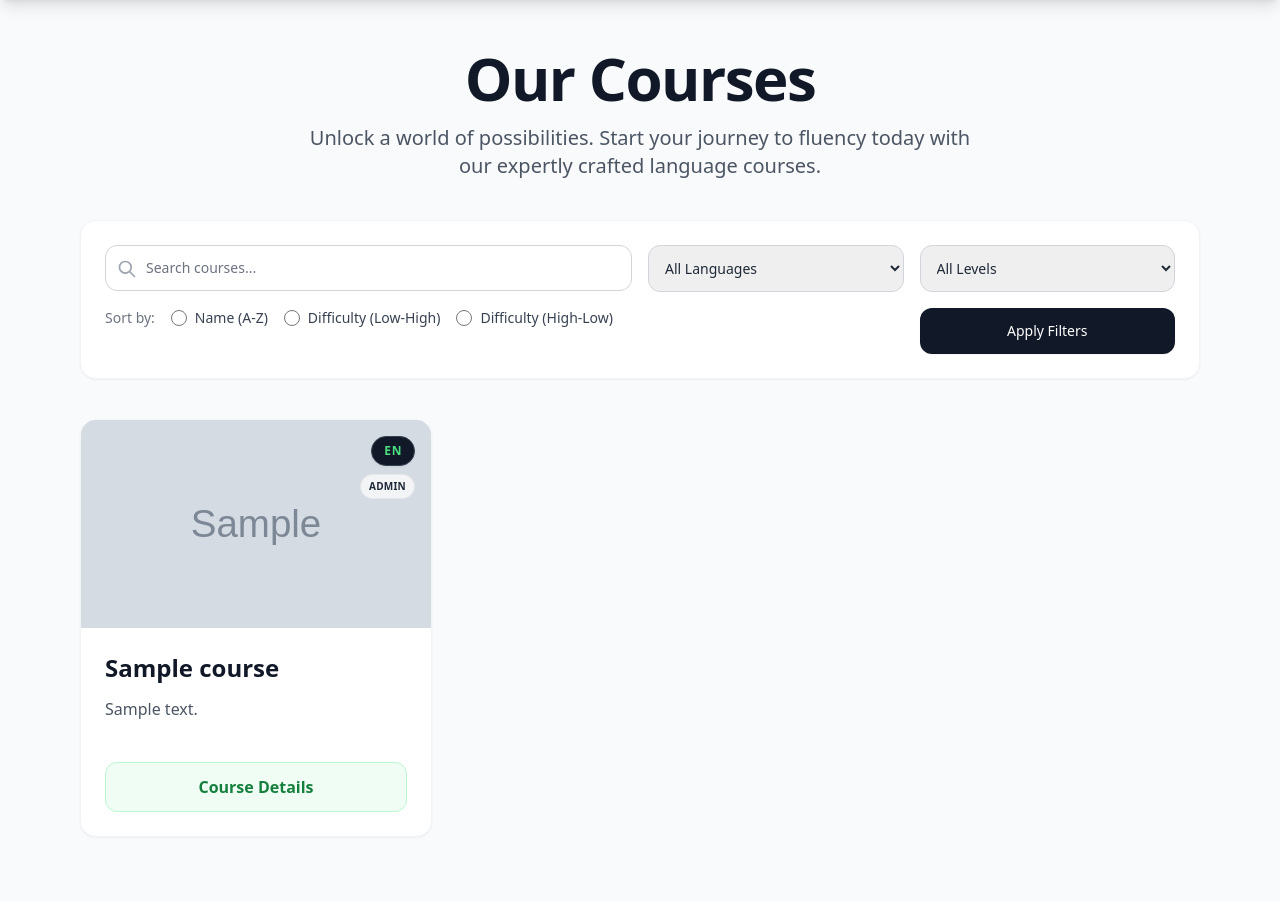
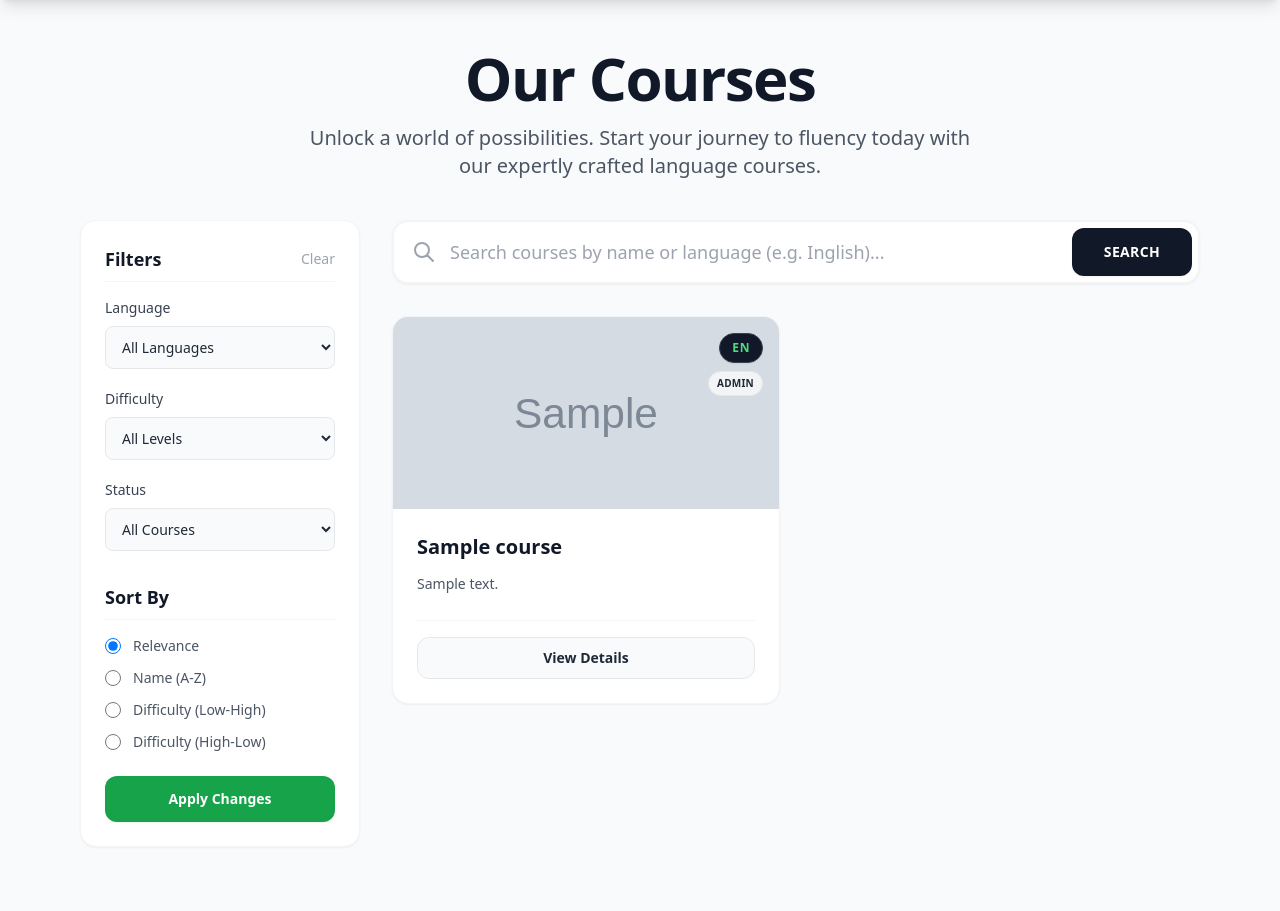
Before and after one commit to hslt0/course-work-3, a PHP site: page / in a window 1280 px wide. Shown: the part 65-976 px from the top of the page. Before the commit the page ends 903 px from the top, so only its background shows below. Run offline with PHP 8.4, Linux system fonts and the light colour scheme; the visitor is signed in with stand-in values (Sample User, id 1); tables that the repository leaves empty or names only in its code hold one stand-in row (values such as "Sample post"); grey boxes marked "Sample" are stand-in pictures; some libraries are stand-ins or nearby versions.

Commit message:
Filters update

```diff
--- a/app/Controllers/CoursesController.php
+++ b/app/Controllers/CoursesController.php
@@ -17,7 +17,15 @@ class CoursesController extends Controller
         $difficulty = $_GET['difficulty'] ?? '';
         $sortBy = $_GET['sort'] ?? '';
 
-        $courses = Course::searchAndFilter($search, $language, $difficulty, $sortBy);
+        // Only consider the enrollment filter if the user is logged in
+        $enrolledFilter = '';
+        if (isset($_SESSION['user_id']) && isset($_GET['enrolled'])) {
+            $enrolledFilter = $_GET['enrolled']; // e.g. 'yes' or 'no'
+        }
+
+        $userId = $_SESSION['user_id'] ?? null;
+
+        $courses = Course::searchAndFilter($search, $language, $difficulty, $sortBy, $enrolledFilter, $userId);
         $languages = Course::getDistinctLanguages();
 
         $this->view('courses/index', [
@@ -27,7 +35,8 @@ class CoursesController extends Controller
                 'search' => $search,
                 'language' => $language,
                 'difficulty' => $difficulty,
-                'sort' => $sortBy
+                'sort' => $sortBy,
+                'enrolled' => $enrolledFilter
             ],
             'title' => 'Our Courses'
         ]);
--- a/app/Models/Course.php
+++ b/app/Models/Course.php
@@ -54,38 +54,48 @@ class Course
      * Search and filter courses.
      * Uses PHP Levenshtein distance to score and sort all results based on closeness to the search query.
      */
-    public static function searchAndFilter(?string $search, ?string $language, ?string $difficulty, ?string $sortBy): array
+    public static function searchAndFilter(?string $search, ?string $language, ?string $difficulty, ?string $sortBy, ?string $enrolledFilter = null, ?int $userId = null): array
     {
         $db = Database::getInstance();
 
-        $query = 'SELECT * FROM courses WHERE 1=1';
+        $query = 'SELECT c.* FROM courses c ';
         $params = [];
+
+        if ($enrolledFilter === 'yes' && $userId !== null) {
+            $query .= ' JOIN enrollments e ON c.id = e.course_id WHERE e.user_id = :user_id ';
+            $params['user_id'] = $userId;
+        } elseif ($enrolledFilter === 'no' && $userId !== null) {
+            $query .= ' LEFT JOIN enrollments e ON c.id = e.course_id AND e.user_id = :user_id WHERE e.user_id IS NULL ';
+            $params['user_id'] = $userId;
+        } else {
+            $query .= ' WHERE 1=1 ';
+        }
 
         // Apply dropdown filters directly in SQL
         if (!empty($language)) {
-            $query .= ' AND language = :language';
+            $query .= ' AND c.language = :language';
             $params['language'] = $language;
         }
 
         if (!empty($difficulty)) {
-            $query .= ' AND difficulty_level = :difficulty';
+            $query .= ' AND c.difficulty_level = :difficulty';
             $params['difficulty'] = $difficulty;
         }
 
         // Validate sort by to prevent SQL injection
         $allowedSorts = [
-            'language_asc' => 'language ASC',
-            'language_desc' => 'language DESC',
-            'difficulty_asc' => 'FIELD(difficulty_level, "Beginner", "Intermediate", "Advanced") ASC',
-            'difficulty_desc' => 'FIELD(difficulty_level, "Beginner", "Intermediate", "Advanced") DESC',
-            'name_asc' => 'name ASC',
+            'language_asc' => 'c.language ASC',
+            'language_desc' => 'c.language DESC',
+            'difficulty_asc' => 'FIELD(c.difficulty_level, "Beginner", "Intermediate", "Advanced") ASC',
+            'difficulty_desc' => 'FIELD(c.difficulty_level, "Beginner", "Intermediate", "Advanced") DESC',
+            'name_asc' => 'c.name ASC',
         ];
 
         // Only apply SQL sorting if they selected a specific dropdown sort
         if (!empty($sortBy) && array_key_exists($sortBy, $allowedSorts)) {
             $query .= ' ORDER BY ' . $allowedSorts[$sortBy];
         } else {
-            $query .= ' ORDER BY id DESC'; // Default sorting
+            $query .= ' ORDER BY c.id DESC'; // Default sorting
         }
 
         $stmt = $db->prepare($query);
--- a/app/Views/courses/index.php
+++ b/app/Views/courses/index.php
@@ -31,24 +31,23 @@
             </p>
         </div>
 
-        <!-- Search and Filter Bar -->
-        <div class="bg-white p-6 rounded-2xl shadow-sm border border-gray-100 mb-10">
-            <form action="<?= URLROOT ?>" method="GET" class="grid grid-cols-1 md:grid-cols-4 gap-4">
+        <div class="flex flex-col md:flex-row gap-8 mb-10 items-start">
+            <!-- Sidebar: Filters and Sorts (Vertical) -->
+            <div class="w-full md:w-1/4 bg-white p-6 rounded-2xl shadow-sm border border-gray-100 flex-shrink-0">
+                <form action="<?= URLROOT ?>" method="GET" id="filter-form">
 
-                <!-- Search Box -->
-                <div class="md:col-span-2 relative">
-                    <div class="absolute inset-y-0 left-0 pl-3 flex items-center pointer-events-none">
-                        <svg class="h-5 w-5 text-gray-400" fill="none" stroke="currentColor" viewBox="0 0 24 24"><path stroke-linecap="round" stroke-linejoin="round" stroke-width="2" d="M21 21l-6-6m2-5a7 7 0 11-14 0 7 7 0 0114 0z"></path></svg>
-                    </div>
-                    <label>
-                        <input type="text" name="search" value="<?= htmlspecialchars($filters['search'], ENT_QUOTES, 'UTF-8') ?>" placeholder="Search courses..." class="block w-full pl-10 pr-3 py-3 border border-gray-300 rounded-xl leading-5 bg-white placeholder-gray-500 focus:outline-none focus:placeholder-gray-400 focus:border-green-500 focus:ring-1 focus:ring-green-500 sm:text-sm transition-colors">
-                    </label>
-                </div>
+                    <!-- Preserve search query when filtering -->
+                    <input type="hidden" name="search" value="<?= htmlspecialchars($filters['search'], ENT_QUOTES, 'UTF-8') ?>">
+
+                    <h3 class="text-lg font-bold text-gray-900 mb-4 pb-2 border-b border-gray-100 flex items-center justify-between">
+                        Filters
+                        <a href="<?= URLROOT ?>" class="text-sm font-medium text-gray-400 hover:text-green-600 transition-colors">Clear</a>
+                    </h3>
 
                     <!-- Language Filter -->
-                <div>
-                    <label>
-                        <select name="language" class="block w-full pl-3 pr-10 py-3 text-base border border-gray-300 focus:outline-none focus:ring-green-500 focus:border-green-500 sm:text-sm rounded-xl transition-colors">
+                    <div class="mb-5">
+                        <label for="language-select" class="block text-sm font-medium text-gray-700 mb-2">Language</label>
+                        <select id="language-select" name="language" class="block w-full pl-3 pr-10 py-2.5 text-sm border border-gray-200 focus:outline-none focus:ring-green-500 focus:border-green-500 rounded-lg transition-colors bg-gray-50">
                             <option value="">All Languages</option>
                             <?php foreach ($languages as $lang): ?>
                                 <option value="<?= htmlspecialchars($lang, ENT_QUOTES, 'UTF-8') ?>" <?= $filters['language'] === $lang ? 'selected' : '' ?>>
@@ -56,66 +55,104 @@
                                 </option>
                             <?php endforeach; ?>
                         </select>
-                    </label>
                     </div>
 
                     <!-- Difficulty Filter -->
-                <div>
-                    <label>
-                        <select name="difficulty" class="block w-full pl-3 pr-10 py-3 text-base border border-gray-300 focus:outline-none focus:ring-green-500 focus:border-green-500 sm:text-sm rounded-xl transition-colors">
+                    <div class="mb-5">
+                        <label for="difficulty-select" class="block text-sm font-medium text-gray-700 mb-2">Difficulty</label>
+                        <select id="difficulty-select" name="difficulty" class="block w-full pl-3 pr-10 py-2.5 text-sm border border-gray-200 focus:outline-none focus:ring-green-500 focus:border-green-500 rounded-lg transition-colors bg-gray-50">
                             <option value="">All Levels</option>
                             <option value="Beginner" <?= $filters['difficulty'] === 'Beginner' ? 'selected' : '' ?>>Beginner</option>
                             <option value="Intermediate" <?= $filters['difficulty'] === 'Intermediate' ? 'selected' : '' ?>>Intermediate</option>
                             <option value="Advanced" <?= $filters['difficulty'] === 'Advanced' ? 'selected' : '' ?>>Advanced</option>
                         </select>
+                    </div>
+
+                    <!-- Enrollment Filter -->
+                    <?php if (isset($_SESSION['user_id'])): ?>
+                        <div class="mb-5">
+                            <label for="enrolled-select" class="block text-sm font-medium text-gray-700 mb-2">Status</label>
+                            <select id="enrolled-select" name="enrolled" class="block w-full pl-3 pr-10 py-2.5 text-sm border border-gray-200 focus:outline-none focus:ring-green-500 focus:border-green-500 rounded-lg transition-colors bg-gray-50">
+                                <option value="">All Courses</option>
+                                <option value="yes" <?= $filters['enrolled'] === 'yes' ? 'selected' : '' ?>>My Enrolled Courses</option>
+                                <option value="no" <?= $filters['enrolled'] === 'no' ? 'selected' : '' ?>>Not Enrolled</option>
+                            </select>
+                        </div>
+                    <?php endif; ?>
+
+                    <h3 class="text-lg font-bold text-gray-900 mb-4 mt-8 pb-2 border-b border-gray-100">Sort By</h3>
+
+                    <div class="space-y-3 mb-6">
+                        <label class="flex items-center cursor-pointer group">
+                            <input type="radio" name="sort" value="" <?= empty($filters['sort']) ? 'checked' : '' ?> class="form-radio text-green-600 focus:ring-green-500 h-4 w-4">
+                            <span class="ml-3 text-sm text-gray-600 group-hover:text-gray-900 transition-colors">Relevance</span>
+                        </label>
+                        <label class="flex items-center cursor-pointer group">
+                            <input type="radio" name="sort" value="name_asc" <?= $filters['sort'] === 'name_asc' ? 'checked' : '' ?> class="form-radio text-green-600 focus:ring-green-500 h-4 w-4">
+                            <span class="ml-3 text-sm text-gray-600 group-hover:text-gray-900 transition-colors">Name (A-Z)</span>
+                        </label>
+                        <label class="flex items-center cursor-pointer group">
+                            <input type="radio" name="sort" value="difficulty_asc" <?= $filters['sort'] === 'difficulty_asc' ? 'checked' : '' ?> class="form-radio text-green-600 focus:ring-green-500 h-4 w-4">
+                            <span class="ml-3 text-sm text-gray-600 group-hover:text-gray-900 transition-colors">Difficulty (Low-High)</span>
+                        </label>
+                        <label class="flex items-center cursor-pointer group">
+                            <input type="radio" name="sort" value="difficulty_desc" <?= $filters['sort'] === 'difficulty_desc' ? 'checked' : '' ?> class="form-radio text-green-600 focus:ring-green-500 h-4 w-4">
+                            <span class="ml-3 text-sm text-gray-600 group-hover:text-gray-900 transition-colors">Difficulty (High-Low)</span>
                         </label>
                     </div>
 
-                <!-- Sort Options -->
-                <div class="md:col-span-3">
-                    <div class="flex items-center space-x-4 text-sm">
-                        <span class="text-gray-500 font-medium">Sort by:</span>
-                        <label class="inline-flex items-center cursor-pointer">
-                            <input type="radio" name="sort" value="name_asc" <?= $filters['sort'] === 'name_asc' ? 'checked' : '' ?> class="form-radio text-green-600 focus:ring-green-500 h-4 w-4">
-                            <span class="ml-2 text-gray-700 hover:text-gray-900">Name (A-Z)</span>
-                        </label>
-                        <label class="inline-flex items-center cursor-pointer">
-                            <input type="radio" name="sort" value="difficulty_asc" <?= $filters['sort'] === 'difficulty_asc' ? 'checked' : '' ?> class="form-radio text-green-600 focus:ring-green-500 h-4 w-4">
-                            <span class="ml-2 text-gray-700 hover:text-gray-900">Difficulty (Low-High)</span>
-                        </label>
-                        <label class="inline-flex items-center cursor-pointer">
-                            <input type="radio" name="sort" value="difficulty_desc" <?= $filters['sort'] === 'difficulty_desc' ? 'checked' : '' ?> class="form-radio text-green-600 focus:ring-green-500 h-4 w-4">
-                            <span class="ml-2 text-gray-700 hover:text-gray-900">Difficulty (High-Low)</span>
-                        </label>
-                    </div>
+                    <button type="submit" class="w-full flex justify-center py-3 px-4 border border-transparent rounded-xl shadow-sm text-sm font-bold text-white bg-green-600 hover:bg-green-700 focus:outline-none focus:ring-2 focus:ring-offset-2 focus:ring-green-500 transition-colors">
+                        Apply Changes
+                    </button>
+                </form>
             </div>
 
-                <!-- Submit Button -->
-                <div class="md:col-span-1">
-                    <button type="submit" class="w-full flex justify-center py-3 px-4 border border-transparent rounded-xl shadow-sm text-sm font-medium text-white bg-gray-900 hover:bg-gray-800 focus:outline-none focus:ring-2 focus:ring-offset-2 focus:ring-gray-900 transition-colors">
-                        Apply Filters
+            <!-- Main Content Area: Search & Results -->
+            <div class="w-full md:w-3/4 flex flex-col">
+
+                <!-- Search Bar -->
+                <div class="mb-8">
+                    <!-- The search bar submits to the same page. Since it's a GET request, we use a separate tiny form just for the search bar, but include hidden inputs for current filters so they don't get lost when searching. -->
+                    <form action="<?= URLROOT ?>" method="GET" class="relative">
+                        <!-- Preserve current filters -->
+                        <input type="hidden" name="language" value="<?= htmlspecialchars($filters['language'], ENT_QUOTES, 'UTF-8') ?>">
+                        <input type="hidden" name="difficulty" value="<?= htmlspecialchars($filters['difficulty'], ENT_QUOTES, 'UTF-8') ?>">
+                        <input type="hidden" name="sort" value="<?= htmlspecialchars($filters['sort'], ENT_QUOTES, 'UTF-8') ?>">
+                        <?php if (isset($_SESSION['user_id'])): ?>
+                            <input type="hidden" name="enrolled" value="<?= htmlspecialchars($filters['enrolled'] ?? '', ENT_QUOTES, 'UTF-8') ?>">
+                        <?php endif; ?>
+
+                        <div class="absolute inset-y-0 left-0 pl-5 flex items-center pointer-events-none">
+                            <svg class="h-6 w-6 text-gray-400" fill="none" stroke="currentColor" viewBox="0 0 24 24"><path stroke-linecap="round" stroke-linejoin="round" stroke-width="2" d="M21 21l-6-6m2-5a7 7 0 11-14 0 7 7 0 0114 0z"></path></svg>
+                        </div>
+                        <label for="search-input" class="sr-only">Search</label>
+                        <input id="search-input" type="text" name="search" value="<?= htmlspecialchars($filters['search'], ENT_QUOTES, 'UTF-8') ?>" placeholder="Search courses by name or language (e.g. Inglish)..." class="block w-full pl-14 pr-32 py-5 border-2 border-gray-100 rounded-2xl leading-5 bg-white placeholder-gray-400 focus:outline-none focus:border-green-500 focus:ring-0 text-lg transition-colors shadow-sm">
+                        <div class="absolute inset-y-2 right-2">
+                            <button type="submit" class="h-full bg-gray-900 hover:bg-gray-800 text-white font-bold py-2 px-8 rounded-xl transition-colors shadow-sm text-sm tracking-wide">
+                                SEARCH
                             </button>
                         </div>
-
                     </form>
                 </div>
 
                 <!-- Course List -->
                 <?php if (empty($courses)): ?>
-            <div class="text-center bg-white p-8 rounded-xl shadow-sm border border-gray-100">
-                <svg class="mx-auto h-12 w-12 text-gray-400" fill="none" stroke="currentColor" viewBox="0 0 24 24"><path stroke-linecap="round" stroke-linejoin="round" stroke-width="2" d="M9.172 16.172a4 4 0 015.656 0M9 10h.01M15 10h.01M21 12a9 9 0 11-18 0 9 9 0 0118 0z"></path></svg>
-                <h3 class="mt-2 text-sm font-medium text-gray-900">No courses found</h3>
-                <p class="mt-1 text-sm text-gray-500">We couldn't find any courses matching your search criteria. Try adjusting your filters.</p>
-                <a href="<?= URLROOT ?>" class="mt-4 inline-block text-green-600 hover:text-green-800 font-medium">Clear all filters</a>
+                    <div class="text-center bg-white p-12 rounded-2xl shadow-sm border border-gray-100 flex-1 flex flex-col items-center justify-center">
+                        <div class="w-20 h-20 bg-gray-50 text-gray-300 rounded-full flex items-center justify-center mb-6">
+                            <svg class="w-10 h-10" fill="none" stroke="currentColor" viewBox="0 0 24 24"><path stroke-linecap="round" stroke-linejoin="round" stroke-width="2" d="M9.172 16.172a4 4 0 015.656 0M9 10h.01M15 10h.01M21 12a9 9 0 11-18 0 9 9 0 0118 0z"></path></svg>
+                        </div>
+                        <h3 class="text-xl font-bold text-gray-900">No courses found</h3>
+                        <p class="mt-2 text-gray-500 max-w-md">We couldn't find any courses matching "<?= htmlspecialchars($filters['search'], ENT_QUOTES, 'UTF-8') ?>" with your current filters.</p>
+                        <a href="<?= URLROOT ?>" class="mt-6 inline-block bg-white text-gray-600 border border-gray-300 hover:bg-gray-50 hover:text-gray-900 font-bold py-2 px-6 rounded-lg transition-colors">Clear all filters</a>
                     </div>
                 <?php else: ?>
-            <div class="grid grid-cols-1 md:grid-cols-2 lg:grid-cols-3 gap-8">
+                    <div class="grid grid-cols-1 lg:grid-cols-2 gap-8">
                         <?php foreach ($courses as $course): ?>
 
                             <div class="bg-white rounded-2xl shadow-sm border border-gray-100 overflow-hidden hover:shadow-xl hover:-translate-y-1 transition-all duration-300 flex flex-col group">
 
                                 <!-- Course Preview Image -->
-                        <div class="h-52 bg-gray-100 w-full relative overflow-hidden">
+                                <div class="h-48 bg-gray-100 w-full relative overflow-hidden">
                                     <?php if (!empty($course->preview_image)): ?>
                                         <img src="<?= htmlspecialchars($course->preview_image, ENT_QUOTES, 'UTF-8') ?>" alt="<?= htmlspecialchars($course->name, ENT_QUOTES, 'UTF-8') ?>" class="w-full h-full object-cover group-hover:scale-105 transition-transform duration-500">
                                     <?php else: ?>
@@ -146,17 +183,17 @@
 
                                 <!-- Course Content -->
                                 <div class="p-6 flex-1 flex flex-col">
-                            <h2 class="text-2xl font-bold text-gray-900 mb-3 group-hover:text-green-600 transition-colors duration-200">
+                                    <h2 class="text-xl font-bold text-gray-900 mb-3 group-hover:text-green-600 transition-colors duration-200 line-clamp-2">
                                         <?= htmlspecialchars($course->name, ENT_QUOTES, 'UTF-8') ?>
                                     </h2>
-                            <p class="text-gray-600 flex-1 leading-relaxed mb-6 line-clamp-3">
+                                    <p class="text-sm text-gray-600 flex-1 leading-relaxed mb-6 line-clamp-3">
                                         <?= htmlspecialchars($course->description, ENT_QUOTES, 'UTF-8') ?>
                                     </p>
 
                                     <!-- Action Button -->
-                            <div class="mt-auto pt-4">
-                                <a href="<?= URLROOT ?>/courses/show/<?= $course->id ?>" class="block w-full text-center bg-green-50 hover:bg-green-500 text-green-700 hover:text-white font-semibold py-3 px-4 rounded-xl transition-all duration-200 border border-green-200 hover:border-transparent">
-                                    Course Details
+                                    <div class="mt-auto pt-4 border-t border-gray-100">
+                                        <a href="<?= URLROOT ?>/courses/show/<?= $course->id ?>" class="block w-full text-center bg-gray-50 hover:bg-green-500 text-gray-800 hover:text-white font-semibold py-2.5 px-4 rounded-xl transition-all duration-200 border border-gray-200 hover:border-transparent text-sm">
+                                            View Details
                                         </a>
                                     </div>
                                 </div>
@@ -166,5 +203,8 @@
                     </div>
                 <?php endif; ?>
             </div>
+        </div>
+
+    </div>
 </body>
 </html>
```
Lines whose indentation alone changed are shown as unchanged.
